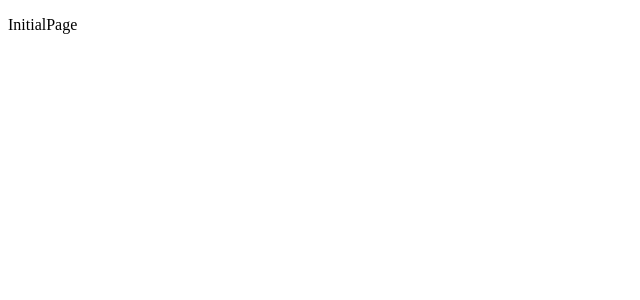
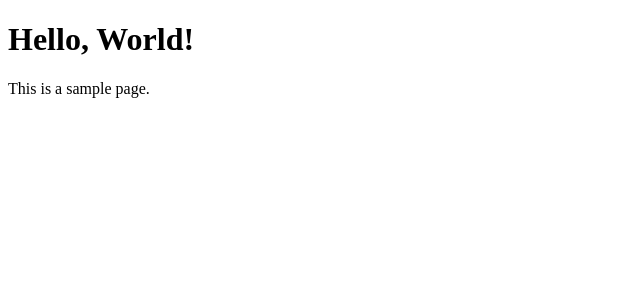
Before and after one commit to yusakuvol/weather-app, a Next.js app: page / in a window 1280 px wide. Shown: the top 300 px of the page, without its empty margins (0-640 px from the left). Built offline with nearby package versions, Linux system fonts and the light colour scheme.

Commit message:
feat: 🎸 update page

```diff
--- a/app/page.tsx
+++ b/app/page.tsx
@@ -1,3 +1,8 @@
 export default function Page() {
-  return <p>InitialPage</p>
+  return (
+    <main>
+      <h1>Hello, World!</h1>
+      <p>This is a sample page.</p>
+    </main>
+  )
 }
```
